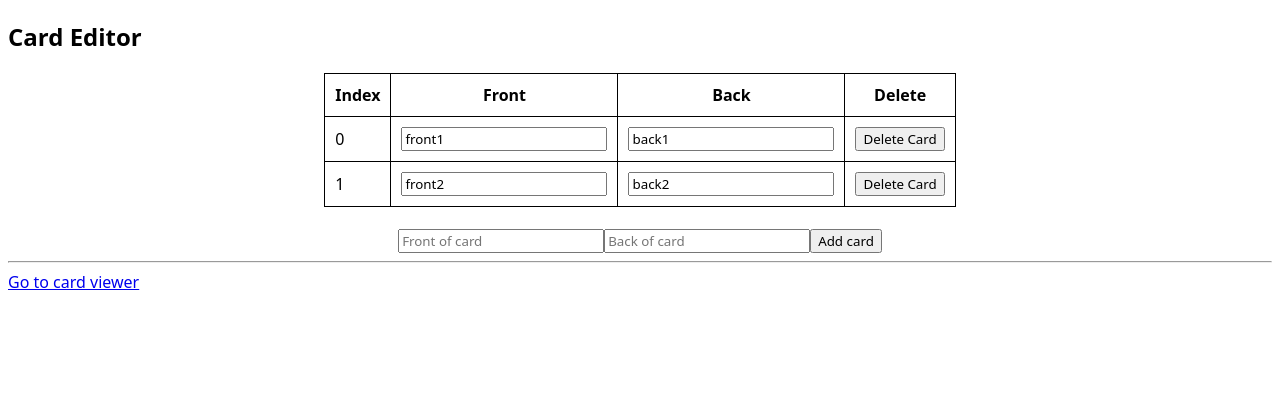
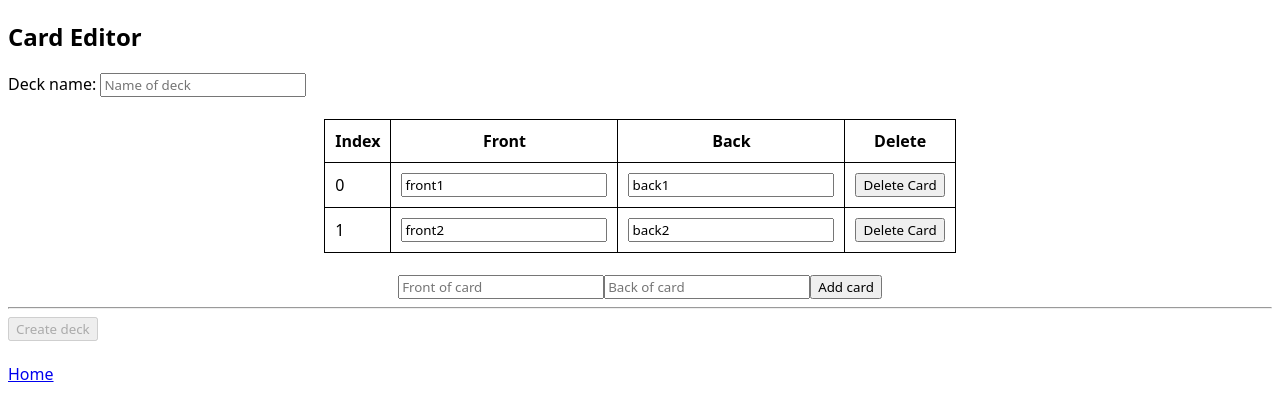
Before and after one commit to Esteban-Wu/bootcamp, a React (Create React App) app: page /editor in a window 1280 px wide. Shown: the top 418 px of the page. Built offline with nearby package versions, Linux system fonts and the light colour scheme; no server answers.

Commit message:
Added Firebase integration to store and retrieve flashcard decks.

```diff
--- a/src/App.js
+++ b/src/App.js
@@ -5,72 +5,23 @@ import Homepage from "./Homepage";
 
 import { Route, Switch } from "react-router-dom";
 
-class App extends React.Component {
-  constructor(props) {
-    super(props);
-    this.state = {
-      /**
-       * The "cards" state stores the flash cards currently stored
-       * in the flashcards app. The "editors" state stores whether
-       * the CardEditor or CardViewer is currently being displayed.
-       */
-      cards: [
-        // Added cards for testing
-        { front: "front1", back: "back1" },
-        { front: "front2", back: "back2" },
-      ],
-    };
-  }
-
-  /**
-   * Adds a card to the "cards" state.
-   */
-  addCard = card => {
-    const cards = this.state.cards.slice().concat(card);
-    this.setState({ cards });
-  };
-
-  /**
-   * Deletes a card at the specified index from the "cards" index.
-   */
-  deleteCard = index => {
-    const cards = this.state.cards.slice();
-    cards.splice(index, 1);
-    this.setState({ cards });
-  };
-
-  /**
-   * Updates the saved "cards" state when a pre-existing card is
-   * edited.
-   */
-  handleEdit = (event, index) => {
-    const cards = this.state.cards.slice();
-    cards[index][event.target.name] = event.target.value;
-    this.setState({ cards });
-  };
-
-  render() {
+const App = () => {
   return (
     <Switch>
       <Route exact path="/">
         <Homepage></Homepage>
       </Route>
       <Route exact path="/editor">
-          <CardEditor
-            addCard={this.addCard}
-            cards={this.state.cards}
-            deleteCard={this.deleteCard}
-            handleEdit={this.handleEdit}
-          />
+        <CardEditor />
       </Route>
-        <Route exact path="/viewer">
-          <CardViewer
-            cards={this.state.cards}
-          />
+      <Route exact path="/viewer/:deckId">
+        <CardViewer />
+      </Route>
+      <Route>
+        <div>Page not found!</div>
       </Route>
     </Switch>
   );
 }
-}
 
 export default App;
--- a/src/CardEditor.js
+++ b/src/CardEditor.js
@@ -1,36 +1,56 @@
 import React from "react";
 import "./CardEditor.css"
 
-import { Link } from "react-router-dom";
+import { Link, withRouter } from "react-router-dom";
+import { firebaseConnect } from "react-redux-firebase";
+import { compose } from "redux";
 
 /**
- * The CardEditor component allows users to add cards to the flashcard set,
- * as well as edit or delete existing cards.
+ * The CardEditor component allows users to add cards to the flashcard deck,
+ * as well as edit or delete existing cards. They can then save the deck to
+ * Firestore for future use.
  */
 class CardEditor extends React.Component {
     constructor(props) {
         super(props);
-        this.state = { front: '', back: '' };
+        /**
+         * The "cards" state represents the current cards in the deck.
+         * "front" and "back" represent the front and back of the card
+         * to be added, and name stores the deck's name.
+         */
+        this.state = {
+            cards: [
+                // Added cards for testing
+                { front: "front1", back: "back1" },
+                { front: "front2", back: "back2" },
+            ],
+            front: '',
+            back: '',
+            name: '',
+        };
     }
 
     /**
-     * Adds a new card to the "cards" prop passed by the
-     * parent App component.
+     * Adds a new card to the "cards" state.
      */
     addCard = () => {
         const front = this.state.front.trim();
         const back = this.state.back.trim();
         if (front && back) {
-            this.props.addCard(this.state);
-            this.setState({ front: '', back: '' });
+            const card = { front: front, back: back };
+            const cards = this.state.cards.slice().concat(card);
+            this.setState({ cards, front: '', back: '' });
         }
     };
 
     /**
-     * Deletes a new card from the "cards" prop passed by the
-     * parent App component.
+     * Deletes a new card from the "cards" state.
      */
-    deleteCard = index => this.props.deleteCard(index);
+    deleteCard = index => {
+        const cards = this.state.cards.slice();
+        cards.splice(index, 1);
+        this.setState({ cards });
+    };
 
     /**
      * Handles changes to the input fields when users add a new
@@ -42,13 +62,32 @@ class CardEditor extends React.Component {
 
     /**
      * Handles edits to previously added cards and updates the
-     * "cards" prop from parent App component.
+     * "cards" state.
      */
-    handleEdit = (event, index) => this.props.handleEdit(event, index);
+    handleEdit = (event, index) => {
+        const cards = this.state.cards.slice();
+        cards[index][event.target.name] = event.target.value;
+        this.setState({ cards });
+    };
+
+    /**
+     * Adds decks to the RTD (Firestore).
+     */
+    createDeck = () => {
+        const deckId = this.props.firebase.push("/flashcards").key;
+        const updates = {};
+        const newDeck = { cards: this.state.cards, name: this.state.name };
+        // Stores the deck in /flashcards and the deck's name and key
+        // separately for homepage use
+        updates[`/flashcards/${deckId}`] = newDeck;
+        updates[`/homepage/${deckId}`] = { name: this.state.name };
+        const onComplete = () => this.props.history.push(`/viewer/${deckId}`);
+        this.props.firebase.update('/', updates, onComplete);
+    };
 
     render() {
         // Maps each card to an HTML table row
-        const cards = this.props.cards.map((card, index) => {
+        const cards = this.state.cards.map((card, index) => {
             return (
                 <tr key={index}>
                     <td>{index}</td>
@@ -78,6 +117,16 @@ class CardEditor extends React.Component {
         return (
             <div>
                 <h2>Card Editor</h2>
+                <div>
+                    Deck name:{' '}
+                    <input
+                        name="name"
+                        onChange={this.handleChange}
+                        placeholder="Name of deck"
+                        value={this.state.name}
+                    />
+                </div>
+                <br />
                 <table>
                     <thead>
                         <tr>
@@ -106,10 +155,21 @@ class CardEditor extends React.Component {
                     <button onClick={this.addCard}>Add card</button>
                 </div>
                 <hr />
-                <Link to="/viewer">Go to card viewer</Link>
+                <div>
+                    <button
+                        disabled={!this.state.name.trim() ||
+                            this.state.cards.length === 0}
+                        onClick={this.createDeck}
+                    >
+                        Create deck
+                    </button>
+                </div>
+                <br />
+                <Link to="/">Home</Link>
             </div>
         );
     }
 }
 
-export default CardEditor;
+// Compose order doesn't matter here
+export default compose(firebaseConnect(), withRouter)(CardEditor);
--- a/src/CardViewer.js
+++ b/src/CardViewer.js
@@ -1,7 +1,11 @@
 import React from "react";
 import "./CardViewer.css"
 
-import { Link } from "react-router-dom";
+import { Link, withRouter } from "react-router-dom";
+import { firebaseConnect, isLoaded, isEmpty } from "react-redux-firebase";
+import { connect } from "react-redux";
+import { compose } from "redux";
+
 
 /**
  * The CardViewer component allows users to view their flashcard set.
@@ -17,14 +21,15 @@ class CardViewer extends React.Component {
          * being displayed in the viewer. Display is the side of the
          * card being displayed, and localCards is a copy of the "cards"
          * prop passed by the parent App component. Having a local copy
-         * of the cards makes randomization much easier, and doesn't
-         * provide any drawbacks as the CardViewer does not need to make
-         * andy direct edits to the "cards" state.
+         * of the cards makes randomization much easier. "display" is
+         * initialized as null to avoid errors when props.cards has not
+         * finished loading from Firebase.
          */
+
         this.state = {
             currIndex: 0,
-            display: this.props.cards[0].front,
-            localCards: this.props.cards,
+            display: null,
+            localCards: props.cards,
         }
         this.handleKeydown = this.handleKeydown.bind(this);
     }
@@ -96,6 +101,19 @@ class CardViewer extends React.Component {
             this.state.currIndex > 0) {
             this.prevCard();
         }
+    };
+
+    /**
+     * Updates the state if anything has changed (i.e., on data load
+     * from Firebase).
+     */
+    componentDidUpdate(prevProps) {
+        if (this.props.cards !== prevProps.cards) {
+            this.setState({
+                localCards: this.props.cards,
+                display: this.props.cards[0].front
+            });
+        }
     }
 
     componentDidMount() {
@@ -107,12 +125,20 @@ class CardViewer extends React.Component {
     }
 
     render() {
+        // Handle wait time till loaded props and invalid deckId
+        if (!isLoaded(this.props.cards)) {
+            return <div>Loading...</div>;
+        }
+        if (isEmpty(this.props.cards)) {
+            return <div>Page not found!</div>;
+        }
+
         let progress = "Progress: " + (this.state.currIndex + 1) +
             "/" + (this.props.cards.length) + " cards";
 
         return (
             <div>
-                <h2>Card Viewer</h2>
+                <h2>{this.props.name}</h2>
                 <br />
                 <div>{progress}</div>
                 <br />
@@ -141,10 +167,28 @@ class CardViewer extends React.Component {
                     Next
                 </button>
                 <hr />
-                <Link to="/editor">Go to card editor</Link>
+                <Link to="/">Home</Link>
             </div>
         );
     }
 }
 
-export default CardViewer;
+/**
+ * Maps the deck from redux global state to the CardViewer
+ * component props.
+ */
+const mapStateToProps = (state, props) => {
+    const deck = state.firebase.data[props.match.params.deckId];
+    const name = deck && deck.name;
+    const cards = deck && deck.cards;
+    return { cards: cards, name: name };
+};
+
+export default compose(
+    withRouter,
+    firebaseConnect(props => {
+        const deckId = props.match.params.deckId;
+        return [{ path: `/flashcards/${deckId}`, storeAs: deckId }];
+    }),
+    connect(mapStateToProps),
+)(CardViewer);
--- a/src/Homepage.js
+++ b/src/Homepage.js
@@ -1,16 +1,50 @@
 import React from "react";
 import { Link } from "react-router-dom";
+import { firebaseConnect, isLoaded } from "react-redux-firebase";
+import { connect } from "react-redux";
+import { compose } from "redux";
 
-const Homepage = () => {
+class Homepage extends React.Component {
+
+    render() {
+        if (!isLoaded(this.props.decks)) {
+            return <div>Loading...</div>;
+        }
+
+        // Maps each deck in the homepage object to a corresponding
+        // viewer link
+        const decks = Object.keys(this.props.decks).map((deck, index) => {
+            return (
+                <div key={index}>
+                    <Link to={`/viewer/${deck}`}>
+                        {this.props.decks[deck].name}
+                    </Link>
+                </div>
+            );
+        });
+
         return (
             <div>
                 <h2>Homepage</h2>
+                <Link to="/editor">Create a new deck</Link>
                 <br />
-            <Link to="/editor">Go to card editor</Link>
                 <br />
-            <Link to="/viewer">Go to card viewer</Link>
+                <div>{decks}</div>
             </div>
         );
     }
+}
 
-export default Homepage;
+/**
+ * Maps the homepage object from redux global state to props
+ * for the homepage component.
+ */
+const mapStateToProps = (state) => {
+    const decks = state.firebase.data["homepage"];
+    return { decks: decks };
+};
+
+export default compose(
+    firebaseConnect(["/homepage"]),
+    connect(mapStateToProps)
+)(Homepage);
--- a/src/index.js
+++ b/src/index.js
@@ -5,8 +5,9 @@ import App from "./App";
 import { BrowserRouter } from "react-router-dom";
 
 import firebase from "firebase/app";
+import "firebase/database";
 import { Provider } from 'react-redux';
-import { createStore, combineReducers, compose } from 'redux';
+import { createStore, combineReducers } from 'redux';
 import {
     ReactReduxFirebaseProvider,
     firebaseReducer
@@ -33,7 +34,7 @@ const rootReducer = combineReducers({
     // firestore: firestoreReducer // <- needed if using firestore
 });
 
-// Create store with reducers and initial state
+// Create store with reducers and add dev tools
 const store = createStore(rootReducer, composeWithDevTools());
 
 // react-redux-firebase config
```
Lines whose indentation alone changed are shown as unchanged.
